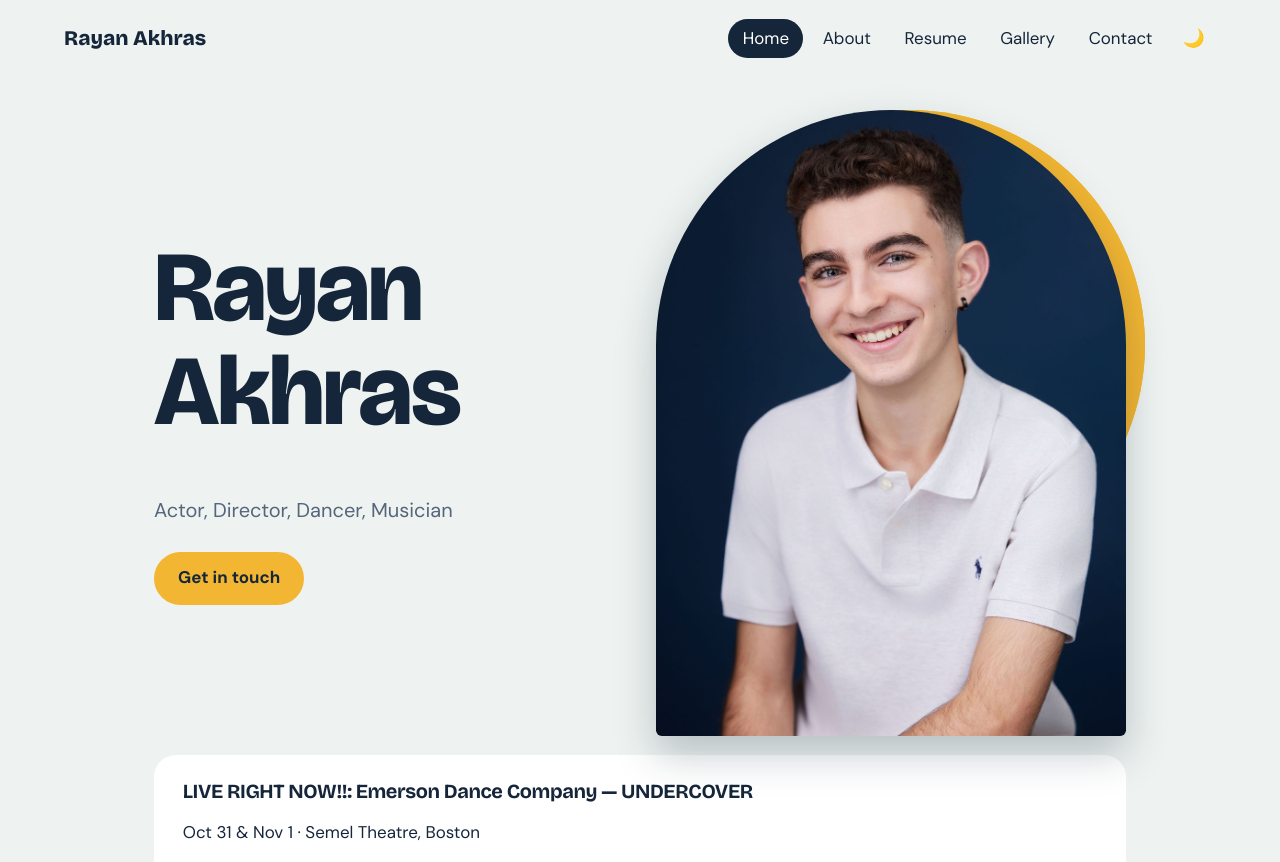
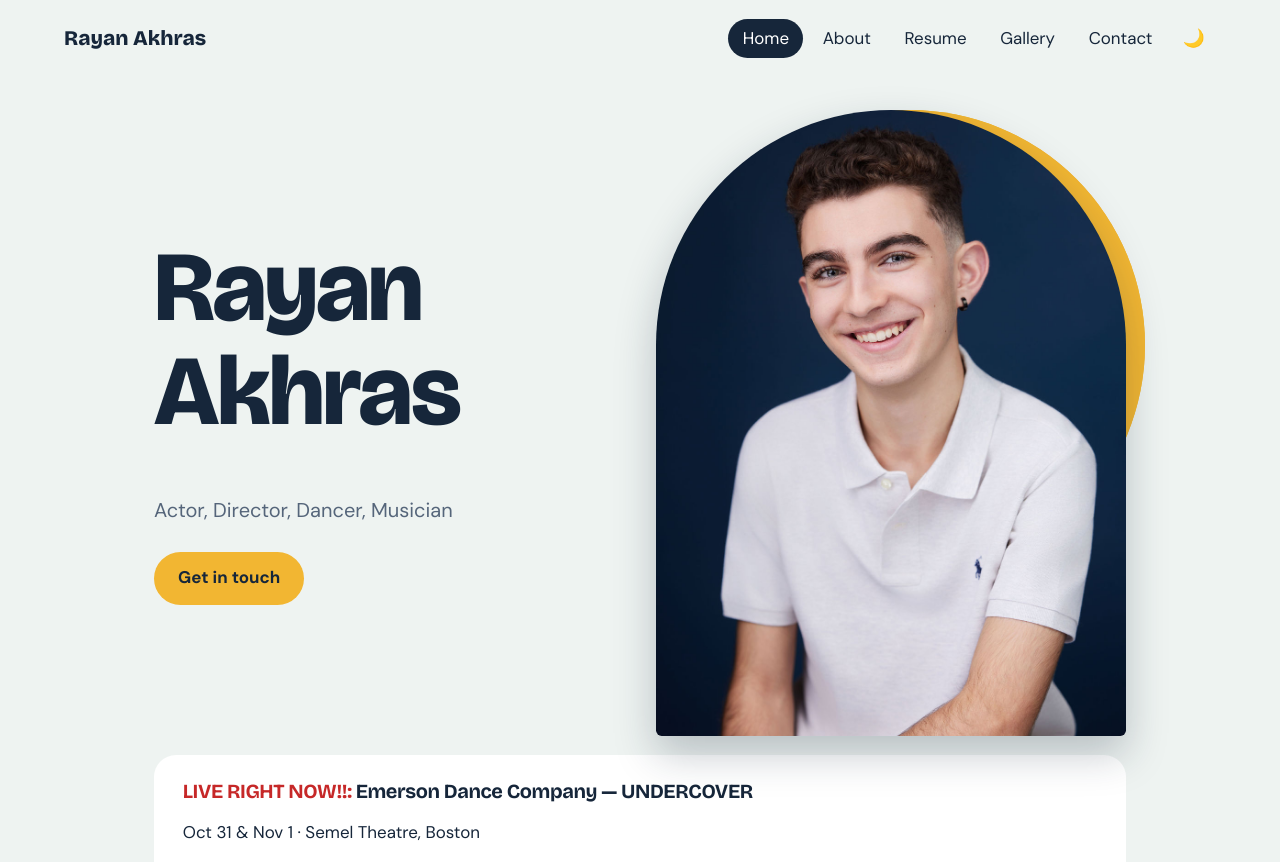
Before and after one commit to RayTMM/Rayan-Akhras-Website, a plain HTML site: page index.html in a window 1280 px wide. Shown: the top 862 px of the page. Drawn offline with nearby package versions, Linux system fonts and the light colour scheme.

Commit message:
Updated Panel Now to show EDC live

```diff
--- a/index.html
+++ b/index.html
@@ -44,7 +44,7 @@
   </div>
 </section>
     <div class="panel now">
-        <h3>LIVE RIGHT NOW!!: Emerson Dance Company &mdash; UNDERCOVER</h3>
+        <h3><span class="sale">LIVE RIGHT NOW!!:</span> Emerson Dance Company &mdash; UNDERCOVER</h3>
         <p class="when">Oct 31 &amp; Nov 1 &middot; Semel Theatre, Boston</p>
         <iframe class="video" src="https://www.youtube.com/embed/n7-bbGaABnQ" title="UNDERCOVER live stream" allowfullscreen referrerpolicy="strict-origin-when-cross-origin"></iframe>
     </div>
```
